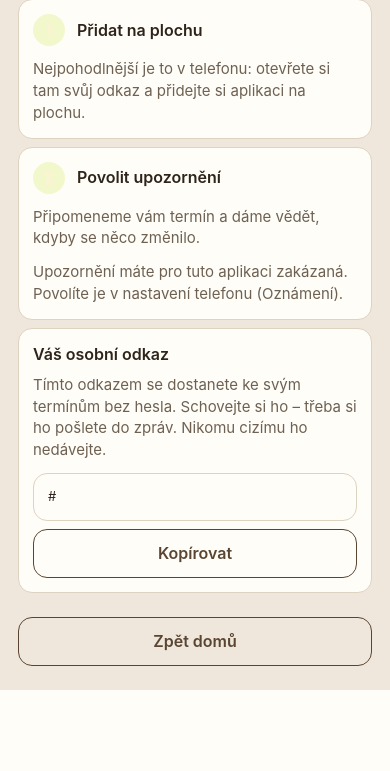
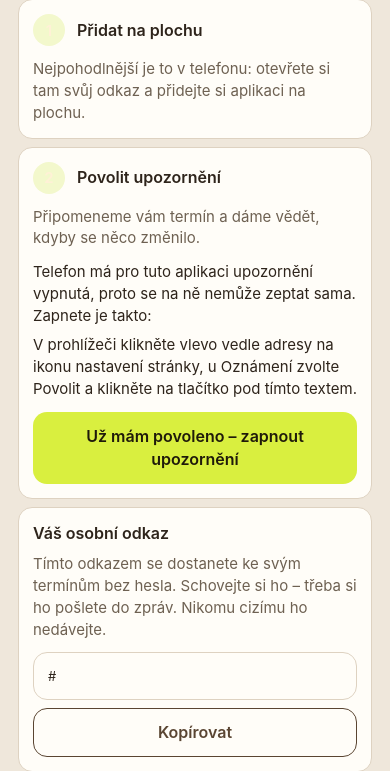
Before and after one commit to petrluxa/luxio, a Laravel app: template resources/views/customer/onboarding.blade.php in a window 390 px wide. Shown: the part 196-967 px from the top of the page. Before the commit the page ends 886 px from the top, so only its background shows below. Run offline with Laravel 12, Linux system fonts and the light colour scheme; the template is opened without the code that fills it, so the values that code supplies are empty; style sheets or scripts are compiled from the project's sources; parts of the project's set-up code (start-up, migrations or seed data) failed here and were passed over.

Commit message:
Upozornění: po odmítnutí v telefonu přesný postup a tlačítko pro dokončení
- Když telefon upozornění pro aplikaci odmítá, obrazovka dřív ukázala jen větu bez tlačítka.
  Teď popíše, kde je v telefonu zapnout (iPhone, Android, počítač), a nabídne tlačítko, které
  zapnutí dokončí.
- Stav povolení se čte znovu při návratu do aplikace – kdo si upozornění povolí v nastavení
  telefonu, vidí to hned, aplikace z plochy se sama znovu nenačítá.
- Když telefon upozornění hlásí jako vypnutá i potom, aplikace poradí ji zavřít a otevřít znovu,
  případně ikonu z plochy smazat a přidat znovu.

```diff
--- a/resources/js/push.js
+++ b/resources/js/push.js
@@ -25,6 +25,7 @@ export default (config) => ({
     canPrompt: false,
     busy: false,
     error: '',
+    stillDenied: false, // uživatel říká, že upozornění v telefonu povolil, ale telefon je dál hlásí jako zakázaná
     installEvent: null,
 
     async init() {
@@ -48,6 +49,27 @@ export default (config) => ({
             this.installEvent = null;
             this.standalone = true;
         });
+
+        // Kdo si upozornění povolí v nastavení telefonu a vrátí se do aplikace, má to vidět hned –
+        // aplikace z plochy se sama znovu nenačte.
+        document.addEventListener('visibilitychange', () => {
+            if (document.visibilityState === 'visible') {
+                this.refresh();
+            }
+        });
+        window.addEventListener('pageshow', () => this.refresh());
+
+        await this.refresh();
+    },
+
+    /** Načte aktuální stav: povolení od telefonu a jestli má zařízení platný odběr. */
+    async refresh() {
+        this.standalone = window.matchMedia('(display-mode: standalone)').matches || navigator.standalone === true;
+        this.permission = 'Notification' in window ? Notification.permission : 'denied';
+
+        if (this.permission !== 'denied') {
+            this.stillDenied = false;
+        }
 
         if (!this.supported) {
             return;
@@ -96,11 +118,18 @@ export default (config) => ({
         this.busy = true;
 
         try {
+            const before = Notification.permission;
+
             this.permission = await Notification.requestPermission();
 
             if (this.permission !== 'granted') {
+                // Telefon se už neptá (dřív odmítnuto) – ukázat, jak dál, místo tichého nic.
+                this.stillDenied = this.permission === 'denied' && before === 'denied';
+
                 return;
             }
+
+            this.stillDenied = false;
 
             const registration = await this.registration();
             const subscription =
--- a/resources/views/partials/install-steps.blade.php
+++ b/resources/views/partials/install-steps.blade.php
@@ -93,9 +93,37 @@
                 <button type="button" class="btn btn-primary btn-block mt-3" x-show="!subscribed && permission !== 'denied'"
                         x-on:click="enable()" :disabled="busy">Povolit upozornění</button>
 
-                <p class="mt-3 text-muted" x-show="permission === 'denied'">
-                    Upozornění máte pro tuto aplikaci zakázaná. Povolíte je v nastavení telefonu (Oznámení).
-                </p>
+                {{-- Telefon má upozornění pro aplikaci vypnutá (dřív odmítnuto): sama se zeptat nesmí,
+                     proto přesný postup a tlačítko, které to po povolení dokončí. --}}
+                <div x-show="permission === 'denied'" x-cloak>
+                    <p class="mt-3">
+                        Telefon má pro tuto aplikaci upozornění vypnutá, proto se na ně nemůže zeptat sama. Zapnete je takto:
+                    </p>
+
+                    <ol class="mt-2 grid list-decimal gap-1 pl-5" x-show="platform === 'ios'">
+                        <li>V iPhonu otevřete <b class="font-semibold">Nastavení → Oznámení</b>.</li>
+                        <li>V seznamu najděte tuto aplikaci (jmenuje se stejně jako ikona na ploše) a zapněte <b class="font-semibold">Povolit oznámení</b>.</li>
+                        <li>Vraťte se sem a ťukněte na tlačítko pod tímto textem.</li>
+                    </ol>
+
+                    <ol class="mt-2 grid list-decimal gap-1 pl-5" x-show="platform === 'android'">
+                        <li>Podržte prst na ikoně aplikace a zvolte <b class="font-semibold">Informace o aplikaci → Oznámení</b>.</li>
+                        <li>Oznámení zapněte.</li>
+                        <li>Vraťte se sem a ťukněte na tlačítko pod tímto textem.</li>
+                    </ol>
+
+                    <p class="mt-2" x-show="platform === 'desktop'">
+                        V prohlížeči klikněte vlevo vedle adresy na ikonu nastavení stránky, u Oznámení zvolte Povolit a klikněte na tlačítko pod tímto textem.
+                    </p>
+
+                    <button type="button" class="btn btn-primary btn-block mt-3" x-on:click="enable()" :disabled="busy">Už mám povoleno – zapnout upozornění</button>
+
+                    <p class="banner mt-3 font-normal" x-show="stillDenied" x-cloak>
+                        Telefon upozornění pořád hlásí jako vypnutá. Zavřete aplikaci úplně (přejeďte ji v přehledu
+                        otevřených aplikací nahoru) a otevřete ji znovu z plochy. Když ani to nepomůže, smažte ikonu
+                        z plochy, přidejte ji znovu podle kroku 1 a pak ťukněte na Povolit upozornění.
+                    </p>
+                </div>
 
                 <button type="button" class="btn btn-quiet btn-sm btn-block mt-3" x-show="subscribed" x-on:click="disable()" :disabled="busy">
                     Vypnout na tomto zařízení
```
